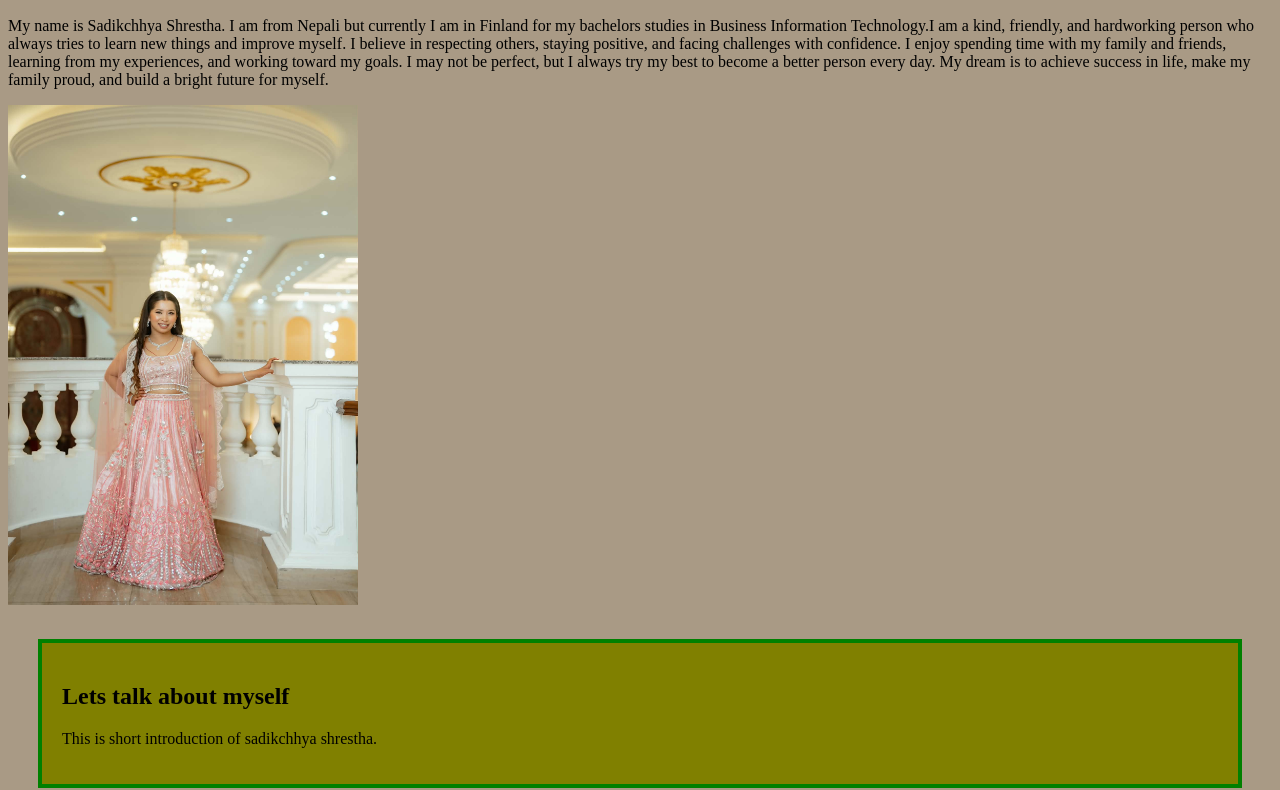
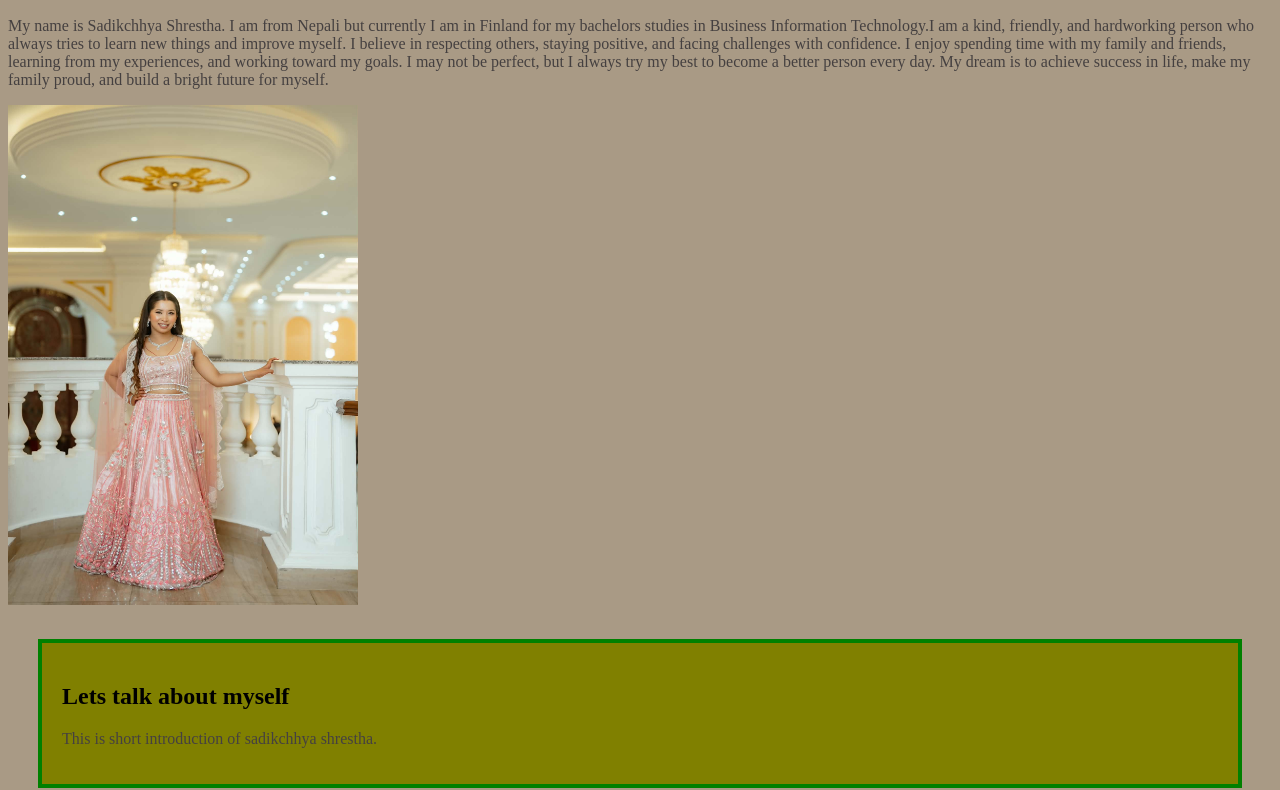
Before and after one commit to sadikchhyashrestha33-collab/my-portfolio, a plain HTML site: page Workshop2/index.html in a window 1280 px wide. Shown: the part 102-892 px from the top of the page. Drawn offline with Linux system fonts and the light colour scheme.

Commit message:
correction of error

```diff
--- a/Workshop2/style.css
+++ b/Workshop2/style.css
@@ -1,5 +1,5 @@
 p {
-      color: gray(0, 76, 255);
+      color: rgb(69, 64, 64)
     }
 
     body {
```
